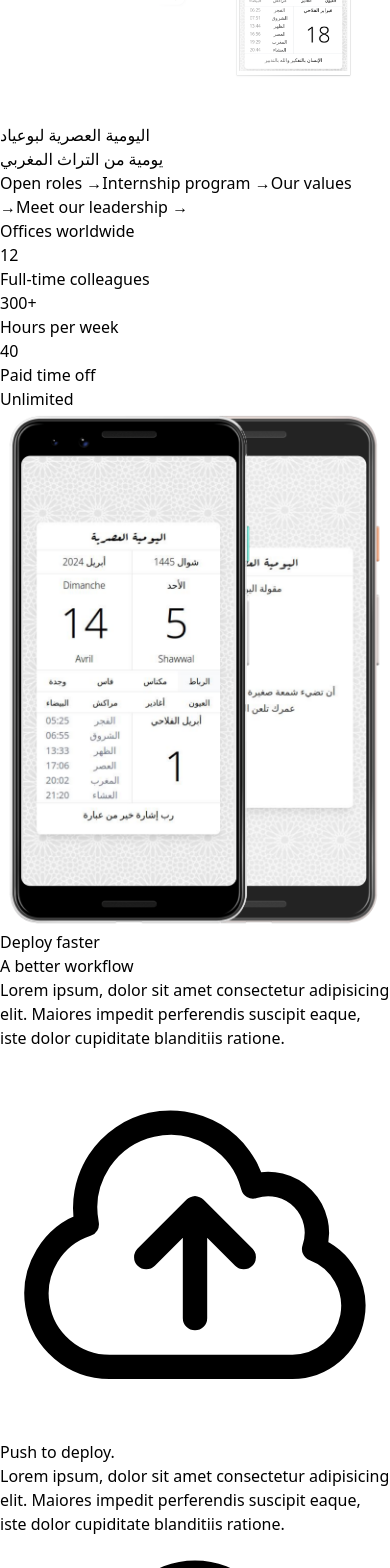
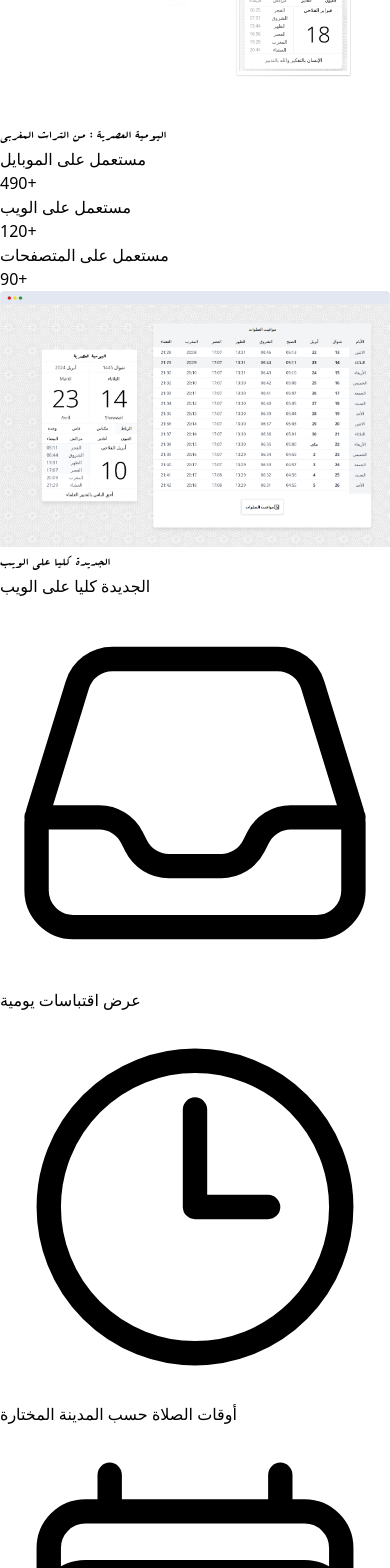
Before and after one commit to moghwan/bouayad.app, a Nuxt app: page / in a window 390 px wide. Shown: the part 360-1928 px from the top of the page. Built offline with nearby package versions, Linux system fonts and the light colour scheme.

Commit message:
hero & feature components arabic wordings

```diff
--- a/app.vue
+++ b/app.vue
@@ -1,9 +1,21 @@
 <template>
   <the-header/>
-  <hero-section :features=featuresExt :image="imageExt"/>
-  <feature-one :features=featuresMobile :image=imageMobileFull :additional-classes="'w-[28rem] lg:ml-12'" />
-  <feature-one :features=featuresWeb :image=imageWeb :additional-classes="'w-[48rem] order-1 lg:ml-12 shadow-xl'" />
-  <feature-zero/>
+  <hero-section :features=featuresHero :image="imageExt"/>
+  <feature-one
+      :subTitle="'الجديدة كليا'"
+      :title="'على الويب'"
+      :description="'الجديدة كليا على الويب'"
+      :features=featuresWeb
+      :image=imageWeb
+      :additional-classes="'w-[48rem] order-1 lg:ml-12 shadow-xl'" />
+  <feature-one
+      :subTitle="'ببساطتها'"
+      :title="'على الموبايل'"
+      :description="'ببساطتها على الموبايل'"
+      :features=featuresMobile
+      :image=imageMobileFull
+      :additional-classes="'w-[28rem] lg:ml-12'" />
+  <feature-zero :features=featuresExt />
   <the-footer/>
 </template>
 
@@ -11,56 +23,61 @@
 import imageWeb from '@/assets/img/screenshots/web.png';
 import imageExt from '@/assets/img/screenshots/ext.png';
 import imageMobileFull from '@/assets/img/screenshots/mobile-full.png';
-import { ArrowPathIcon, CloudArrowUpIcon, ServerIcon, FingerPrintIcon, LockClosedIcon } from '@heroicons/vue/24/outline'
+import { ArrowPathIcon, InboxIcon, CalendarDaysIcon, FingerPrintIcon, ClockIcon, DevicePhoneMobileIcon, CubeTransparentIcon } from '@heroicons/vue/24/outline'
+
+const featuresHero = {
+    title: 'اليومية العصرية : من التراث المغربي',
+    subtitle: '',
+ stats: [
+    // { name: 'mobile user', value: '490+' },
+   { name: 'مستعمل على الموبايل', value: '490+' },
+    // { name: 'desktop user', value: '120+' },
+   { name: 'مستعمل على الويب', value: '120+' },
+    // { name: 'active install on browsers', value: '90+' },
+    { name: 'مستعمل على المتصفحات', value: '90+' },
+  ]
+}
+
+const featuresWeb = [
+  {
+    // name: 'Showing random quotes daily',
+    name: 'عرض اقتباسات يومية',
+    icon: InboxIcon,
+  },
+  {
+    // name: 'Showing prayer times for the day by selected city',
+    name: 'أوقات الصلاة حسب المدينة المختارة',
+    icon: ClockIcon,
+  },
+  {
+    // name: 'Prayer times for current hijri month.',
+    name: 'عرض تقويم الشهر الهجري الحالي',
+    icon: CalendarDaysIcon,
+  },
+]
 
 const featuresMobile = [
   {
-    name: 'Push to deploy.',
-    description: 'Lorem ipsum, dolor sit amet consectetur adipisicing elit. Maiores impedit perferendis suscipit eaque, iste dolor cupiditate blanditiis ratione.',
-    icon: CloudArrowUpIcon,
+    name: 'Progressive Web App',
+    description: '',
+    icon: CubeTransparentIcon,
   },
   {
-    name: 'SSL certificates.',
-    description: 'Anim aute id magna aliqua ad ad non deserunt sunt. Qui irure qui lorem cupidatat commodo.',
-    icon: LockClosedIcon,
-  },
-  {
-    name: 'Database backups.',
-    description: 'Ac tincidunt sapien vehicula erat auctor pellentesque rhoncus. Et magna sit morbi lobortis.',
-    icon: ServerIcon,
-  },
-]
-
-const featuresWeb = [
-  {
-    name: 'Push to deploy.',
-    description: 'Lorem ipsum, dolor sit amet consectetur adipisicing elit. Maiores impedit perferendis suscipit eaque, iste dolor cupiditate blanditiis ratione.',
-    icon: CloudArrowUpIcon,
-  },
-  {
-    name: 'SSL certificates.',
-    description: 'Anim aute id magna aliqua ad ad non deserunt sunt. Qui irure qui lorem cupidatat commodo.',
-    icon: LockClosedIcon,
-  },
-  {
-    name: 'Database backups.',
-    description: 'Ac tincidunt sapien vehicula erat auctor pellentesque rhoncus. Et magna sit morbi lobortis.',
-    icon: ServerIcon,
+    name: 'Android & iOS',
+    icon: DevicePhoneMobileIcon,
   },
 ]
 
 const featuresExt = [
   {
     name: 'Push to deploy',
-    description:
-        'Morbi viverra dui mi arcu sed. Tellus semper adipiscing suspendisse semper morbi. Odio urna massa nunc massa.',
-    icon: CloudArrowUpIcon,
+    description: 'Morbi viverra dui mi arcu sed. Tellus semper adipiscing suspendisse semper morbi. Odio urna massa nunc massa.',
+    icon: InboxIcon,
   },
   {
     name: 'SSL certificates',
-    description:
-        'Sit quis amet rutrum tellus ullamcorper ultricies libero dolor eget. Sem sodales gravida quam turpis enim lacus amet.',
-    icon: LockClosedIcon,
+    description: 'Sit quis amet rutrum tellus ullamcorper ultricies libero dolor eget. Sem sodales gravida quam turpis enim lacus amet.',
+    icon: ClockIcon,
   },
   {
     name: 'Simple queues',
--- a/components/FeatureOne.vue
+++ b/components/FeatureOne.vue
@@ -5,9 +5,11 @@
         <img :src="image" alt="Product screenshot" class="md:-ml-7 max-w-none rounded-xl ring-gray-400/10" :class="additionalClasses"/>
         <div class="lg:pr-8 lg:pt-4">
           <div class="lg:max-w-lg">
-            <h2 class="text-base font-semibold leading-7 text-indigo-600">Deploy faster</h2>
-            <p class="mt-2 text-3xl font-bold tracking-tight text-gray-900 sm:text-4xl">A better workflow</p>
-            <p class="mt-6 text-lg leading-8 text-gray-600">Lorem ipsum, dolor sit amet consectetur adipisicing elit. Maiores impedit perferendis suscipit eaque, iste dolor cupiditate blanditiis ratione.</p>
+            <span class="mt-2 text-3xl font-bold tracking-tight text-[#1c6598] sm:text-5xl ff-arabic-style">
+              <span class="text-gray-900">{{ subTitle }}</span>
+              {{ title }}
+            </span>
+            <p class="mt-6 text-lg leading-8 text-gray-600">{{ description }}</p>
             <dl class="mt-10 max-w-xl space-y-8 text-base leading-7 text-gray-600 lg:max-w-none">
               <div v-for="feature in features" :key="feature.name" class="relative pl-9">
                 <dt class="inline font-semibold text-gray-900">
@@ -27,7 +29,20 @@
 
 <script setup>
 
-const { image, additionalClasses, features } = defineProps({
+const { image, additionalClasses, features, title, subTitle, description } = defineProps({
+  title : {
+    type: String,
+    required: true
+  },
+  subTitle : {
+    type: String,
+    required: false,
+    default: '',
+  },
+  description : {
+    type: String,
+    required: true
+  },
   image : {
     type: String,
     required: true
--- a/components/HeroSection.vue
+++ b/components/HeroSection.vue
@@ -7,18 +7,18 @@
     </div>
 
     <div class="mx-auto max-w-7xl px-6 lg:px-8">
-      <div class="mx-auto max-w-2xl lg:mx-0">
-        <h2 class="text-4xl tracking-tight text-gray-700 sm:text-6xl">اليومية العصرية لبوعياد</h2>
-        <p class="mt-6 text-lg leading-8 text-gray-600">يومية من التراث المغربي</p>
+      <div class="mx-auto max-w-2xl lg:mx-0 ff-arabic-style">
+        <p class="mt-6 text-lg leading-8 text-gray-600">{{ subtitle }}</p>
+        <h2 class="text-4xl tracking-tight text-gray-700 sm:text-6xl">{{ title }}</h2>
       </div>
       <div class="mx-auto mt-10 max-w-2xl lg:mx-0 lg:max-w-none">
-        <div class="grid grid-cols-1 gap-x-8 gap-y-6 text-base font-semibold leading-7 text-gray-700 sm:grid-cols-2 md:flex lg:gap-x-10">
+        <div v-if="links" class="grid grid-cols-1 gap-x-8 gap-y-6 text-base font-semibold leading-7 text-gray-700 sm:grid-cols-2 md:flex lg:gap-x-10">
           <a v-for="link in links" :key="link.name" :href="link.href">{{ link.name }} <span aria-hidden="true">&rarr;</span></a>
         </div>
         <dl class="mt-16 grid grid-cols-2 sm:mt-20 sm:grid-cols-4 lg:grid-cols-6">
           <div v-for="stat in stats" :key="stat.name" class="flex flex-col-reverse">
-            <dt class="text-base leading-7 text-gray-600">{{ stat.name }}</dt>
-            <dd class="text-2xl font-bold leading-9 tracking-tight text-gray-700">{{ stat.value }}</dd>
+            <dt class="text-base leading-7 text-slate-500">{{ stat.name }}</dt>
+            <dd class="text-2xl font-bold leading-9 tracking-tight text-slate-500">{{ stat.value }}</dd>
           </div>
         </dl>
       </div>
@@ -27,23 +27,17 @@
 </template>
 
 <script setup>
-const { image } = defineProps({
+const { image, features } = defineProps({
   image : {
     type: String,
     required: true
   },
+  features : {
+    type: Object,
+    required: true
+  },
 })
 
-const links = [
-  { name: 'Open roles', href: '#' },
-  { name: 'Internship program', href: '#' },
-  { name: 'Our values', href: '#' },
-  { name: 'Meet our leadership', href: '#' },
-]
-const stats = [
-  { name: 'Offices worldwide', value: '12' },
-  { name: 'Full-time colleagues', value: '300+' },
-  { name: 'Hours per week', value: '40' },
-  { name: 'Paid time off', value: 'Unlimited' },
-]
+const { title, subtitle, links, stats } = features ;
+
 </script>
--- a/components/TheFooter.vue
+++ b/components/TheFooter.vue
@@ -5,7 +5,7 @@
   <footer class="bg-gray-800">
     <div class="max-w-7xl mx-auto sm:px-6 p-8">
       <p class="my-4 text-center text-base text-gray-300">2023-2024 BouayadApp. Made with ❤️ in Morocco.</p>
-      <p class="my-4 text-center text-base text-gray-300">سياسة الخصوصية</p>
+<!--      <p class="my-4 text-center text-base text-gray-300">سياسة الخصوصية</p>-->
       <div class="flex justify-center space-x-6 lg:order-2 pb-6">
         <a target="_blank" href="https://twitter.com/bouayadapp" class="text-gray-100">
           <span class="sr-only">Twitter</span>
--- a/components/TheHeader.vue
+++ b/components/TheHeader.vue
@@ -11,10 +11,10 @@
           <Bars3Icon class="h-6 w-6" aria-hidden="true" />
         </button>
       </div>
-      <PopoverGroup class="hidden lg:flex lg:gap-x-12">
-        <a href="#" class="text-sm font-semibold leading-6 text-gray-900">عن المشروع</a>
-        <a href="#" class="text-sm font-semibold leading-6 text-gray-900">بعض الأرقام</a>
-        <a href="#" class="text-sm font-semibold leading-6 text-gray-900">تنزيل</a>
+      <PopoverGroup class="hidden lg:flex lg:gap-x-12 ff-arabic-style">
+        <a href="#" class="text-3xl font-semibold leading-6 text-gray-700">عن المشروع</a>
+        <a href="#" class="text-3xl font-semibold leading-6 text-gray-700">بعض الأرقام</a>
+        <a href="#" class="text-3xl font-semibold leading-6 text-gray-700">تنزيل</a>
       </PopoverGroup>
       <div class="hidden lg:flex lg:flex-1 lg:justify-end">
 
```
